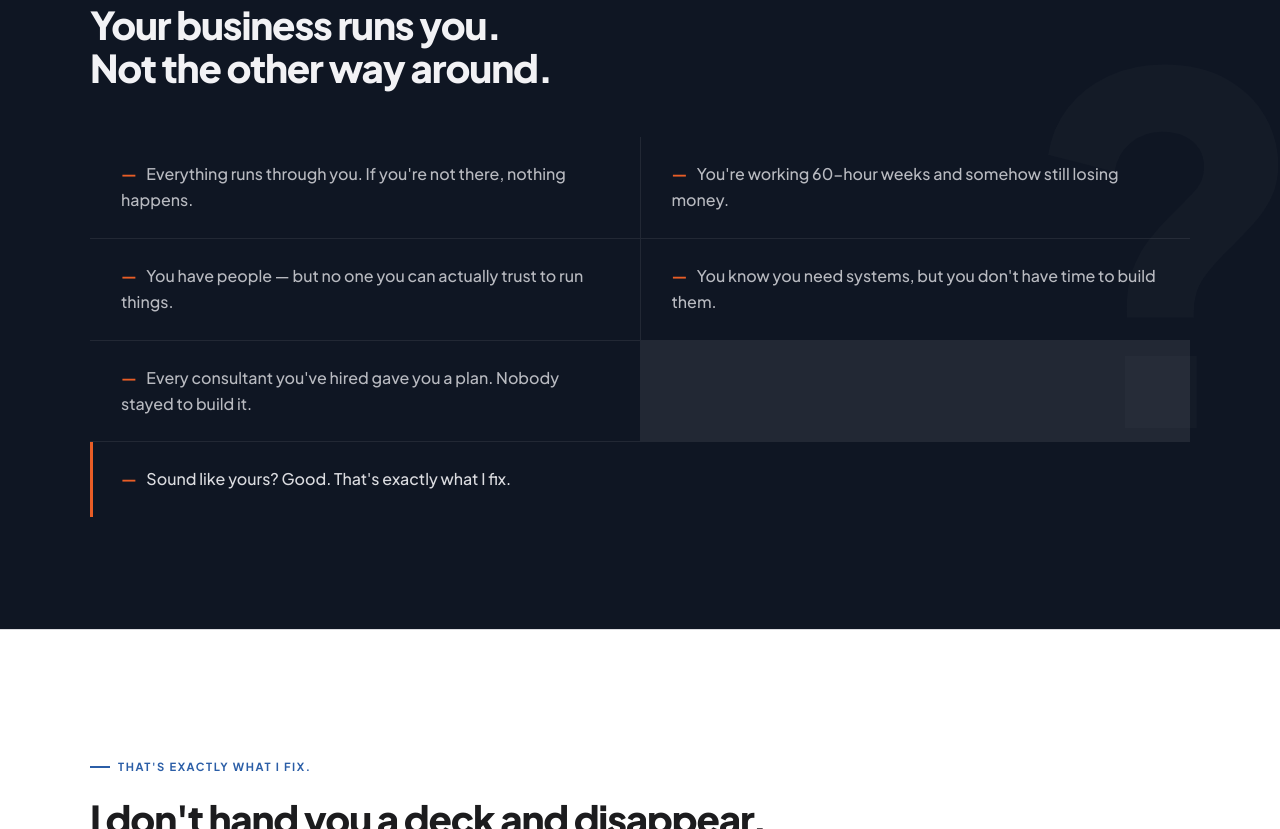
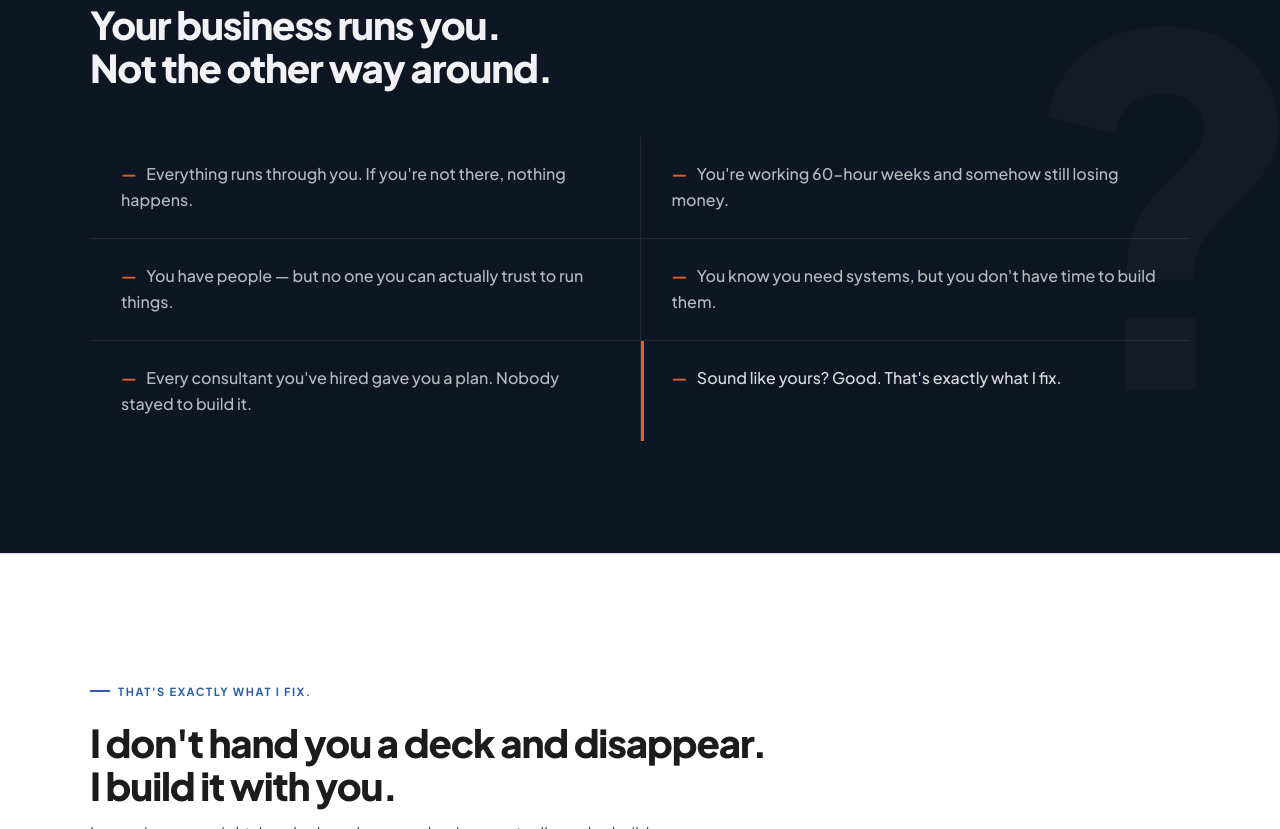
Before and after one commit to chuckyte-prog/chucktemple, a plain HTML site: page index.html in a window 1280 px wide. Shown: the part 975-1804 px from the top of the page. Drawn offline with Linux system fonts and the light colour scheme.

Commit message:
Fix blank cell in pain points grid

```diff
--- a/index.html
+++ b/index.html
@@ -1004,7 +1004,7 @@
         <div class="pain-point reveal reveal-delay-2">You have people — but no one you can actually trust to run things.</div>
         <div class="pain-point reveal reveal-delay-3">You know you need systems, but you don't have time to build them.</div>
         <div class="pain-point reveal reveal-delay-3">Every consultant you've hired gave you a plan. Nobody stayed to build it.</div>
-        <div class="pain-point reveal reveal-delay-4" style="grid-column: 1 / -1; border-left: 3px solid var(--orange); color: rgba(242,242,245,0.9);">Sound like yours? Good. That's exactly what I fix.</div>
+        <div class="pain-point reveal reveal-delay-4" style="border-left: 3px solid var(--orange); color: rgba(242,242,245,0.9);">Sound like yours? Good. That's exactly what I fix.</div>
       </div>
     </div>
   </section>
```
